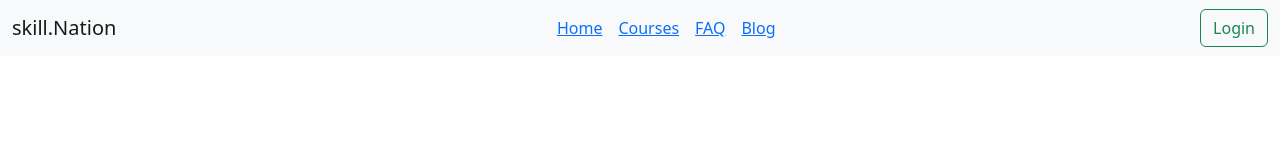
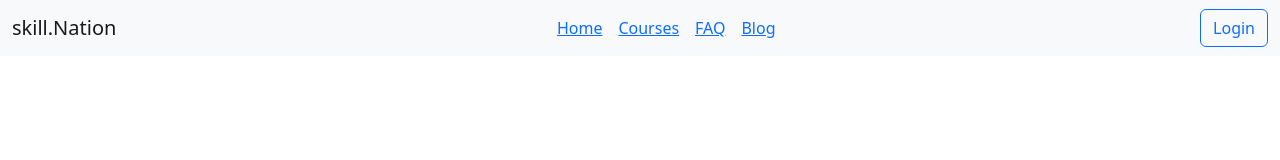
Before and after one commit to AR-Rashik/skill-nation-client, a React (Create React App) app: page / in a window 1280 px wide. Shown: the top 160 px of the page. Built offline with nearby package versions, Linux system fonts and the light colour scheme.

Commit message:
navbar added

```diff
--- a/src/Pages/Shared/Header/Header.js
+++ b/src/Pages/Shared/Header/Header.js
@@ -26,7 +26,7 @@ const Header = () => {
               <Nav.Link><Link to='/blog'>Blog</Link></Nav.Link>
             </Nav>
             <Form className="d-flex">
-              <Button variant="outline-success">Login</Button>
+              <Button variant="outline-primary">Login</Button>
             </Form>
           </Navbar.Collapse>
         </Container>
```
